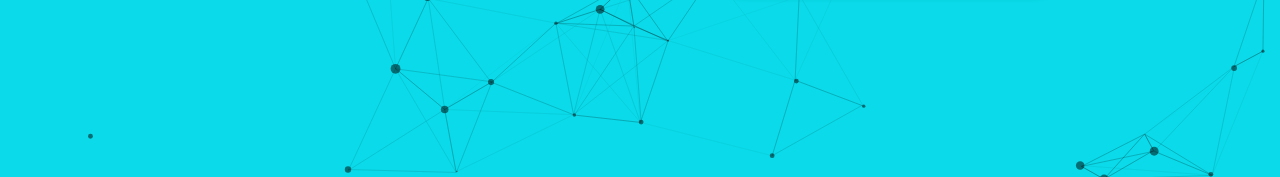
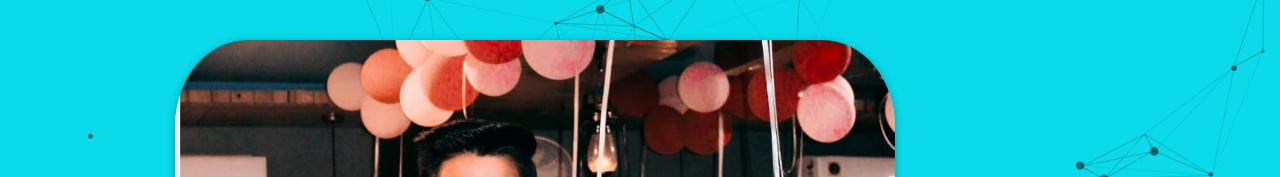
Before and after one commit to rishi-mourya/rishi-morya-personal-portfolio, a plain HTML site: page index.html in a window 1280 px wide. Shown: the part 623-800 px from the top of the page. Drawn offline with nearby package versions, Linux system fonts and the light colour scheme.

Commit message:
Update index.html

```diff
--- a/index.html
+++ b/index.html
@@ -78,6 +78,7 @@
         </ul>
       </div>
     </div>
+     <div class="div" style="height: 30px;">
     <div class="image">
       <img draggable="false" class="tilt" src="./assets/images/profile2.jpeg" alt="">
     </div>
```
